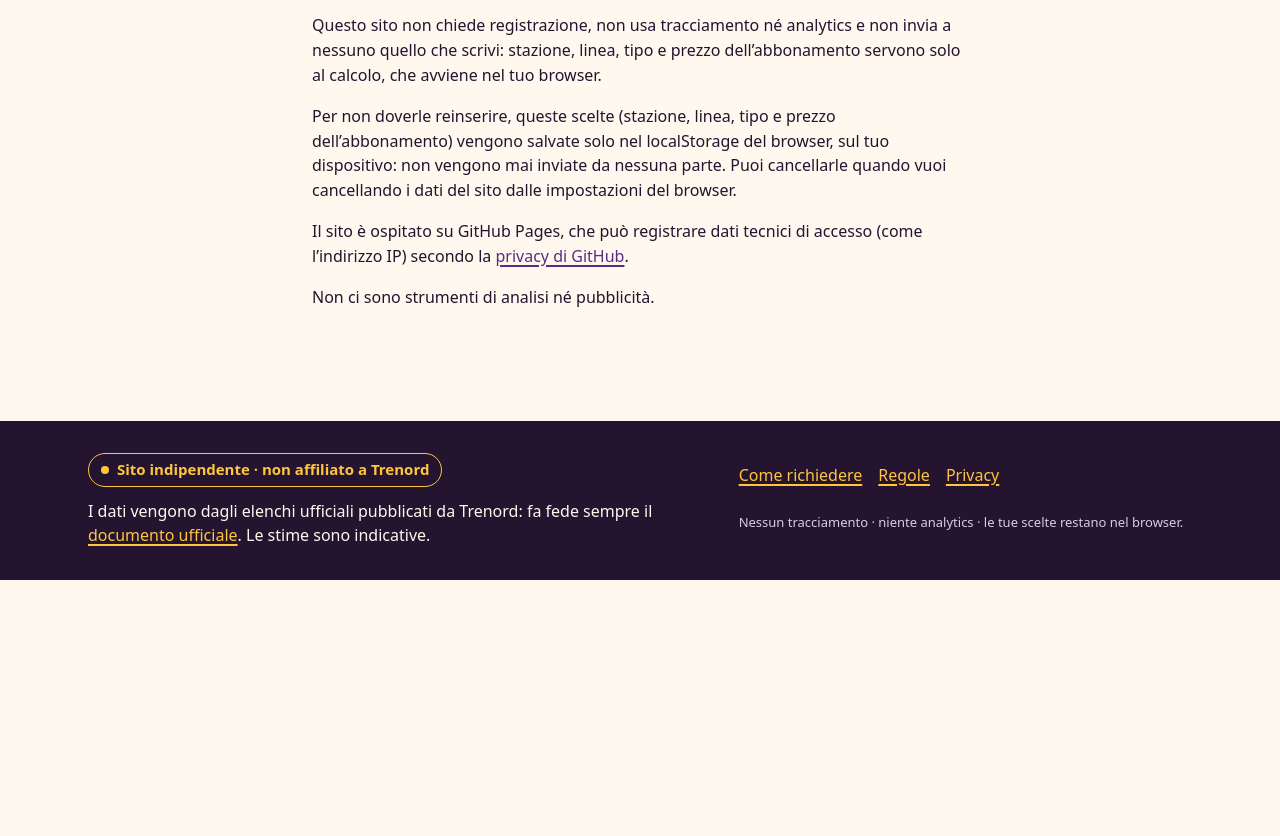
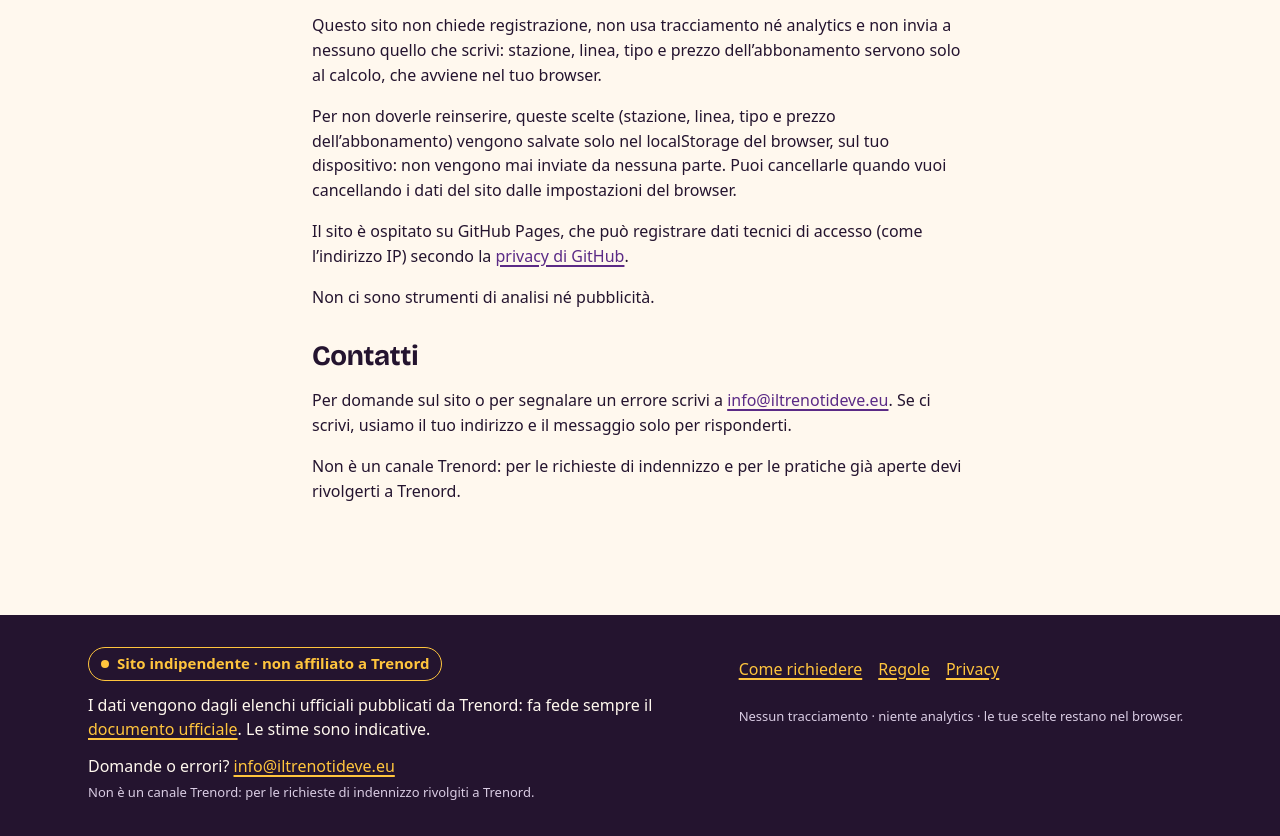
Before and after one commit to francescobarbera/indennizzo-pendolari, a website: page site/privacy/index.html in a window 1280 px wide. Shown: the part 216-1052 px from the top of the page. Before the commit the page ends 800 px from the top, so only its background shows below. Drawn offline with Linux system fonts and the light colour scheme.

Commit message:
Contatto info@iltrenotideve.eu nel footer e nella privacy, non è un canale Trenord

```diff
--- a/site/privacy/index.html
+++ b/site/privacy/index.html
@@ -39,11 +39,15 @@
 <p id="local-storage">Per non doverle reinserire, queste scelte (stazione, linea, tipo e prezzo dell’abbonamento) vengono salvate solo nel localStorage del browser, sul tuo dispositivo: non vengono mai inviate da nessuna parte. Puoi cancellarle quando vuoi cancellando i dati del sito dalle impostazioni del browser.</p>
 <p>Il sito è ospitato su GitHub Pages, che può registrare dati tecnici di accesso (come l’indirizzo IP) secondo la <a href="https://docs.github.com/it/site-policy/privacy-policies/github-general-privacy-statement" target="_blank" rel="noopener noreferrer">privacy di GitHub</a>.</p>
 <p>Non ci sono strumenti di analisi né pubblicità.</p>
+<h2>Contatti</h2>
+<p>Per domande sul sito o per segnalare un errore scrivi a <a href="mailto:info@iltrenotideve.eu">info@iltrenotideve.eu</a>. Se ci scrivi, usiamo il tuo indirizzo e il messaggio solo per risponderti.</p>
+<p>Non è un canale Trenord: per le richieste di indennizzo e per le pratiche già aperte devi rivolgerti a Trenord.</p>
 </main>
 <footer class="foot"><div class="foot-in">
 <div>
 <p class="badge"><span>Sito indipendente · <strong>non affiliato a Trenord</strong></span></p>
 <p>I dati vengono dagli elenchi ufficiali pubblicati da Trenord: fa fede sempre il <a href="https://www.trenord.it/assistenza/servizi/rimborsi-e-indennizzi/indennizzo-per-ritardi/" target="_blank" rel="noopener noreferrer">documento ufficiale</a>. Le stime sono indicative.</p>
+<p class="contact">Domande o errori? <a href="mailto:info@iltrenotideve.eu">info@iltrenotideve.eu</a><br><small>Non è un canale Trenord: per le richieste di indennizzo rivolgiti a Trenord.</small></p>
 </div>
 <div>
 <nav aria-label="Piè di pagina"><a href="../come-richiedere/">Come richiedere</a><a href="../regole/">Regole</a><a href="../privacy/" aria-current="page">Privacy</a></nav>
```
Also changed, not shown: site/come-richiedere/index.html (+1 -0 lines), site/index.html (+1 -0 lines), site/regole/index.html (+1 -0 lines), test/site.test.mjs (+13 -0 lines).
